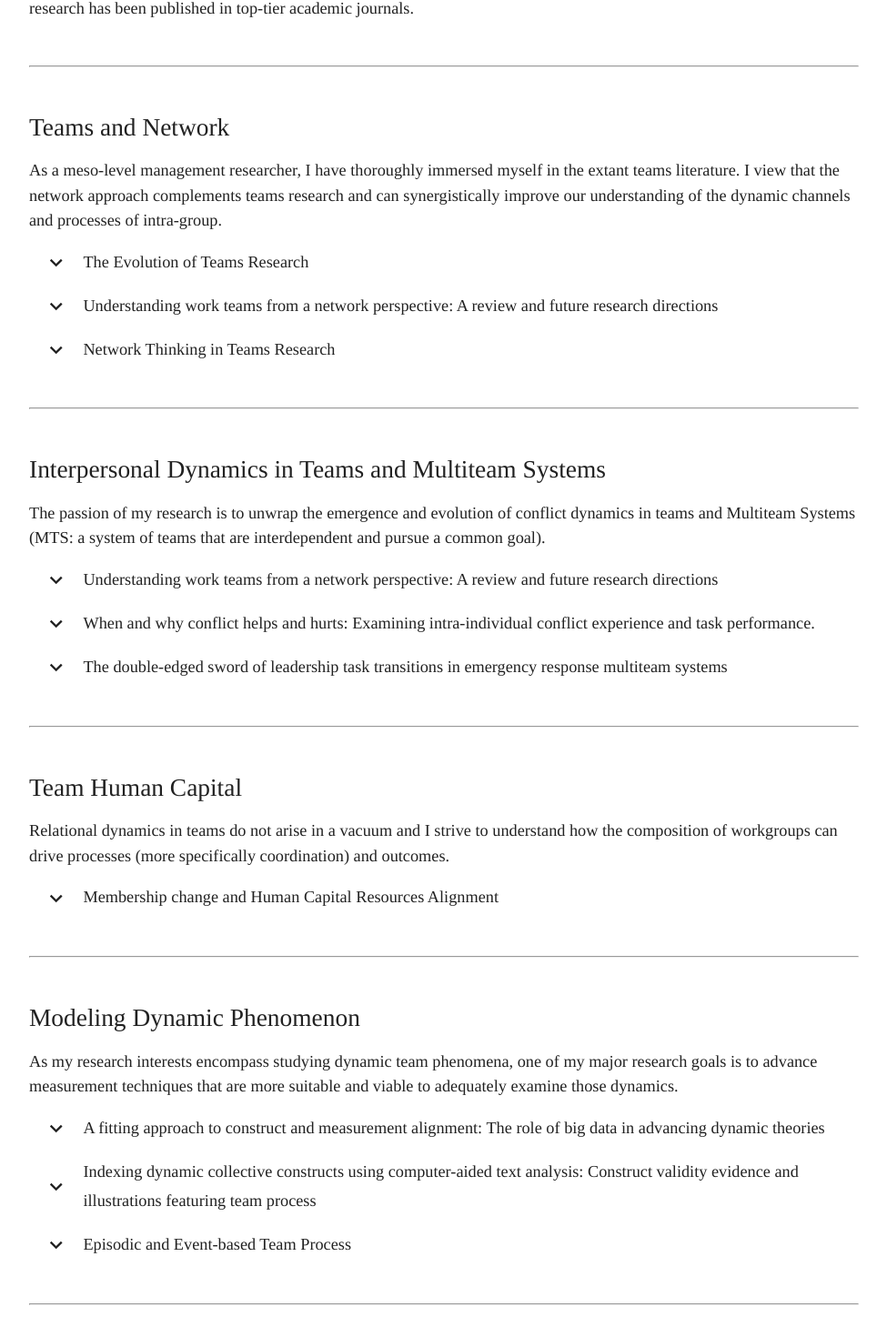
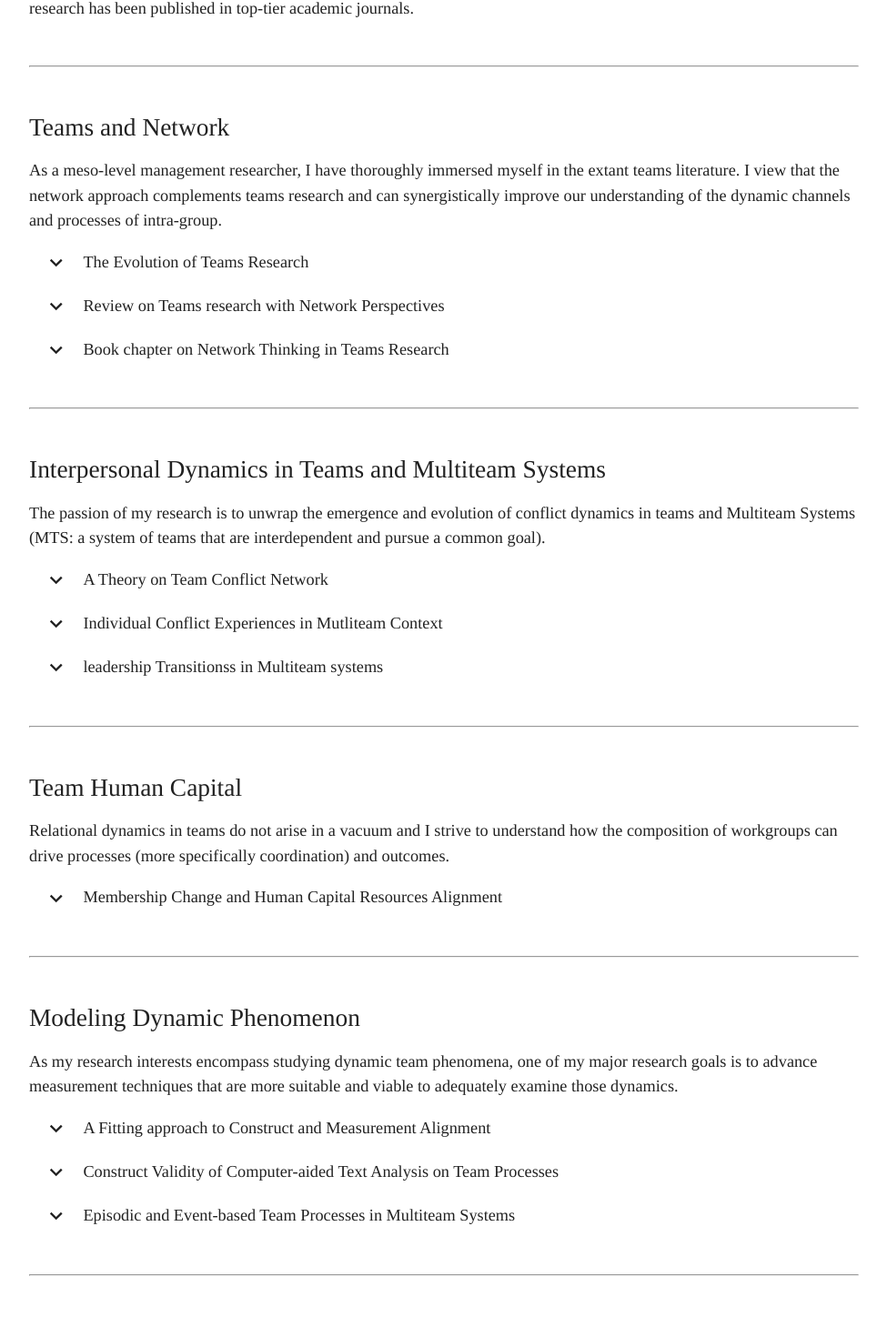
Before and after one commit to seminrosa/semin-rosa.com, a Next.js app: page /research in a window 1280 px wide. Shown: the part 236-1706 px from the top of the page at 91% size, without its empty margins (152-1127 px from the left). Built offline with nearby package versions, Linux system fonts and the light colour scheme.

Commit message:
Update more contents in Research page

```diff
--- a/src/app/research/researchText.ts
+++ b/src/app/research/researchText.ts
@@ -12,13 +12,15 @@ export const RESEARCH = [
                 description: "We chronicle the evolution of 3 schools of thought concerning work groups that spawned about the time of those studies. We highlight the different emphases of each perspective and how they eventually merged into an integrated view of teamwork. We also illustrate the disciplinary ebbs and flows of work group research over the past quarter century and how many different scholars from diverse institutions are currently contributing to the literature. We highlight the progress that has been made both in terms of scholarly insights and practical advances."
             },
             {
-                title: "Understanding work teams from a network perspective: A review and future research directions",
+                title: "Review on Teams research with Network Perspectives",
                 citation: "Park, S., Grosser, T. J., Roebuck, A. A. & Mathieu, J. E. (2020) Understanding work teams from a network perspective: A review and future research directions. Journal of Management, 46 (6), 1002-1028.",
                 link: "https://doi.org/10.1177/0149206320901573",
+                description: "The purpose of this article is to conduct an integrative review of organizational teams research that has adopted a social network perspective to highlight what is known and what remains to be addressed. Social networks not only enabled work team researchers to theorize about interdependencies and the dynamic interplay of team components (i.e., individuals, dyads, and whole teams) but also provided a methodological tool kit with which to operationalize and test hypotheses about such interdependencies.  We outline an agenda for future research that introduces three promising areas to guide researchers to move the field forward."
             },
             {
-                title: "Network Thinking in Teams Research",
+                title: "Book chapter on Network Thinking in Teams Research",
                 citation: "Grosser, T., Park, S., Mathieu, J. & Roebuck, A. (2019). Network Thinking in Teams Research. In D. Brass, S. Borgatti (Eds.) Social Networks at Work (SIOP Organizational Frontiers Series). New York, NY: Routledge.",
+                link: "https://doi.org/10.4324/9780203701942"
             }
         ]
     },
@@ -27,19 +29,19 @@ export const RESEARCH = [
         description: "The passion of my research is to unwrap the emergence and evolution of conflict dynamics in teams and Multiteam Systems (MTS: a system of teams that are interdependent and pursue a common goal).",
         papers: [
             {
-                title: "Understanding work teams from a network perspective: A review and future research directions",
-                citation: "Park, S., Grosser, T. J., Roebuck, A. A. & Mathieu, J. E. (2020) Understanding work teams from a network perspective: A review and future research directions. Journal of Management, 46 (6), 1002-1028.",
-                link: "https://doi.org/10.1177/0149206320901573",
+                title: "A Theory on Team Conflict Network",
+                citation: "Park, S., Mathieu, J., & Grosser, T. A. (2020) A network conceptualization of team conflict, Academy of Management Review, 45 (2), 352-375.",
+                link: "https://doi.org/10.5465/amr.2016.0472",
                 description: "The core of my theory is that individuals may have unique conflict experiences with other team members and that these different types and patterns of dyadic conflict relationships evolve over time in teams and in conjunction with taskflow patterns, generate different team conflict configurations and have implications for team effectiveness."
             },
             {
-                title: "When and why conflict helps and hurts: Examining intra-individual conflict experience and task performance. ",
+                title: "Individual Conflict Experiences in Mutliteam Context ",
                 citation: "Park, S., Luciano, M., Mathieu, J. E., & Fenters, V. (In-Press) When and why conflict helps and hurts: Examining intra-individual conflict experience and task performance. Academy of Management Journal.",
                 link: "https://doi.org/10.5465/amj.2021.0285",
                 description: "Using the behavioral manifestation of team conflict and drawing upon the self-regulatory process of cognitive resources, we advance and test a new framework to investigate the influence of members’ conflict experiences on their ongoing task performance. Specifically, I differentiate conflict in terms of its directionality (sender vs. receiver), and team boundaries (within vs. between team), and explore the underlying mechanisms that may change their effects on task performance.",
             },
             {
-                title: "The double-edged sword of leadership task transitions in emergency response multiteam systems",
+                title: "leadership Transitionss in Multiteam systems",
                 citation: "Luciano, M., Fenters, V., Park, S., Bartels, A., & Tannenbaum, S. (2021) The double-edged sword of leadership task transitions in emergency response multiteam systems, Academy of Management Journal, 64 (4), 1236-1264.",
                 link: "https://doi.org/10.5465/amj.2019.0707",
                 description: "My passion also lies in dynamic elements of leadership behavior, more specifically, leadership as a dynamic process where the source of leadership changes over time. In complex and dynamic environments, leaders need to timely reallocate resources to facilitate efforts while adjusting to unexpected and urgent situations. Using inductive methods that involve iterations between open, axial, and selective coding, theory development, and literature engagement, we examined how leadership transitions influence system effectiveness and proposed a process model of leadership transition in MTSs.",
@@ -51,7 +53,7 @@ export const RESEARCH = [
         description: "Relational dynamics in teams do not arise in a vacuum and I strive to understand how the composition of workgroups can drive processes (more specifically coordination) and outcomes.",
         papers: [
             {
-                title: "Membership change and Human Capital Resources Alignment",
+                title: "Membership Change and Human Capital Resources Alignment",
                 citation: "Gallagher, P., Park, S., Roebuck, A.*, Mathieu, J., &, Dong, Y. [Membership change and Human Capital Resources Alignment] Academy of Management Journal, 1st Revision.",
                 description: "This paper explores a configural theory about how organizations can identify optimal configurations of team members’ task-related human capital and proposed that an effective and practically feasible team configuration needs to balance two forces: relational resources and situational relevance. Using a sample of student teams competing in a 10-week business simulation, my colleagues and I have tested how human capital configuration change (due to membership change) impacts competence alignments and team performance over time."
             }
@@ -62,19 +64,19 @@ export const RESEARCH = [
         description: "As my research interests encompass studying dynamic team phenomena, one of my major research goals is to advance measurement techniques that are more suitable and viable to adequately examine those dynamics.",
         papers: [
             {
-                title: "A fitting approach to construct and measurement alignment: The role of big data in advancing dynamic theories",
+                title: "A Fitting approach to Construct and Measurement Alignment",
                 citation: "Luciano, M., Mathieu, J., & Park, S., Tannenbaum, S. (2018) A fitting approach to construct and measurement alignment: The role of big data in advancing dynamic theories. Organizational Research Methods, 21(3), 592-632.",
                 link: "https://doi.org/10.1177/1094428117728372",
                 description: "This paper provides an overview of dynamic constructs and introduced an iterative approach to overcome challenges associated with collecting data at a sufficient frequency and duration to accurately model such changes."
             },
             {
-                title: "Indexing dynamic collective constructs using computer-aided text analysis: Construct validity evidence and illustrations featuring team process",
+                title: "Construct Validity of Computer-aided Text Analysis on Team Processes",
                 citation: "Mathieu, J., Wolfson, N., Park, S., Luciano, M., Bedwell, W., Ramsay, P. S., & Klock, E. (2022) Indexing dynamic collective constructs using computer-aided text analysis: Construct validity evidence and illustrations featuring team process. Journal of Applied Psychology, 107(4), 533-559.",
                 link: "https://doi.org/10.1037/apl0000856",
                 description: "This paper features developing and validating unobtrusive measurements of team processes. By comparing these massive, high-fidelity measures with behavioral measures from sociometric badges and Computer Aided Test Analysis (CATA) indices of team processes, we seek to accelerate the advancement of dynamic theories and methods."
             },
             {
-                title: "Episodic and Event-based Team Process",
+                title: "Episodic and Event-based Team Processes in Multiteam Systems",
                 citation: "Luciano, M., Park, S., Mathieu, J., & Fenters, V., [Episodic and Event-based Team Process] Organization Science, Under review.",
                 description: "Using the unobtrusive measurement technique, we are expanding the theory of team process to within and between interdependent teams and linking them to multiple team performance outcomes. Our findings from analyses of 1,041 temporal units of data derived from continuous audio and video recordings of emergency response systems revealed mixed effects, both confirming and challenging elements of existing team process theory."
             }
```
